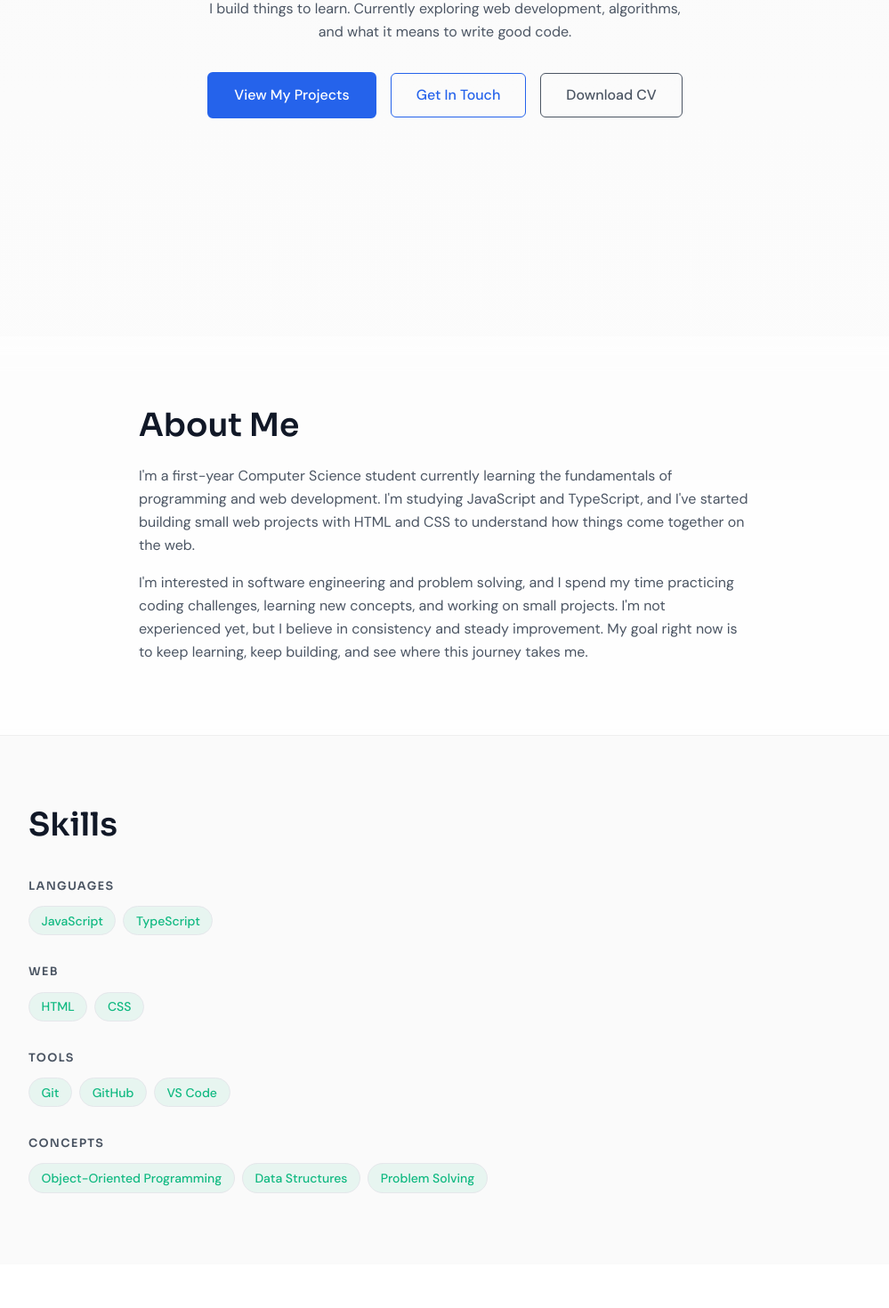
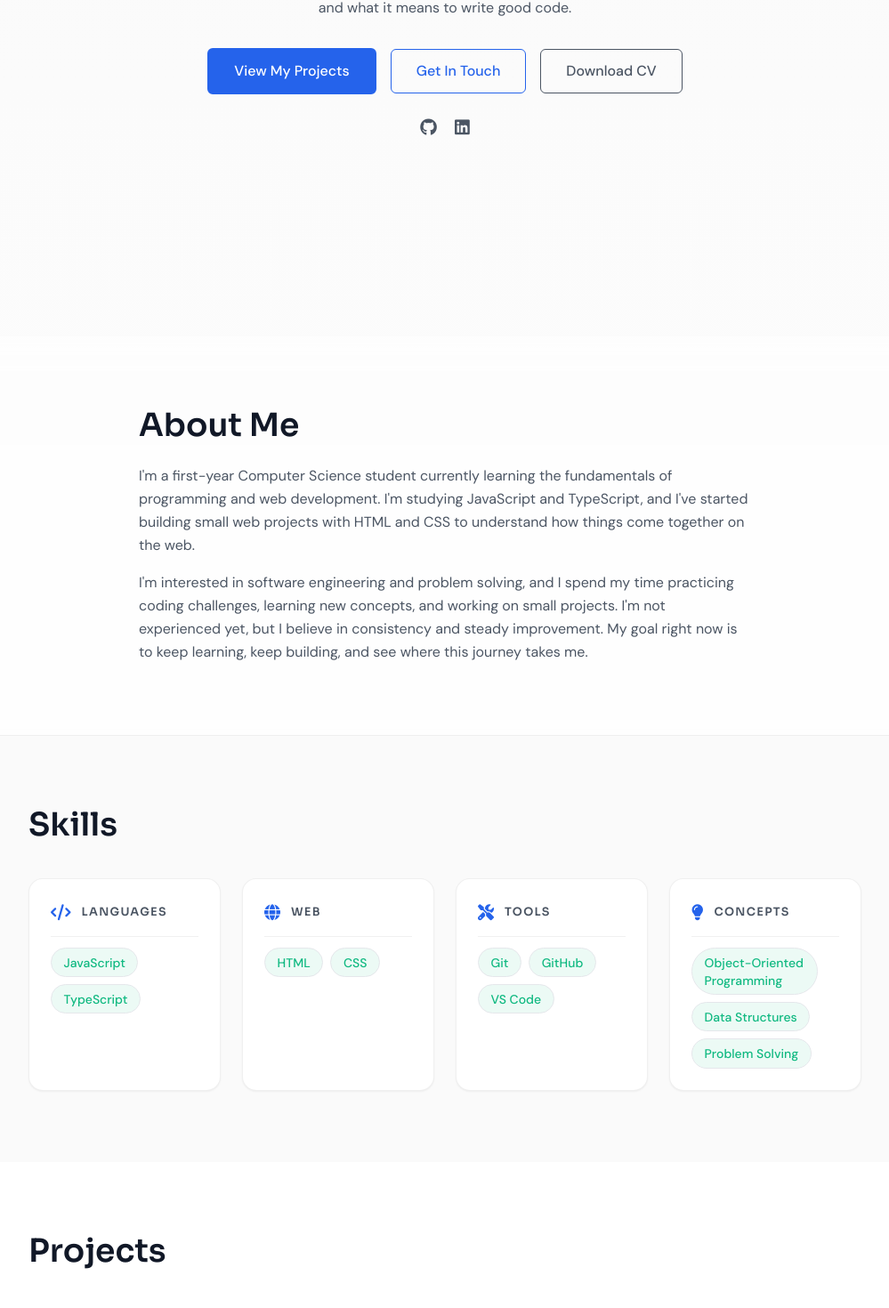
Before and after one commit to ahdevworker03/Abdallah-Hassoun-Portfolio, a React (Vite) app: page / in a window 1280 px wide. Shown: the part 494-1964 px from the top of the page at 89% size, without its empty margins (140-1139 px from the left). Built offline with nearby package versions, Linux system fonts and the light colour scheme.

Commit message:
feat: enhance hero, skills and projects presentation

```diff
--- a/src/components/sections/Hero.tsx
+++ b/src/components/sections/Hero.tsx
@@ -1,4 +1,17 @@
 import Button from "../ui/Button"
+
+const socialLinks = [
+  {
+    label: "GitHub",
+    url: "https://github.com/ahdevworker03",
+    icon: "fa-brands fa-github",
+  },
+  {
+    label: "LinkedIn",
+    url: "https://www.linkedin.com/in/ahdevworker03/",
+    icon: "fa-brands fa-linkedin",
+  },
+]
 
 function Hero() {
   return (
@@ -44,6 +57,20 @@ function Hero() {
             Download CV
           </Button>
         </div>
+        <div className="mt-6 flex items-center gap-5">
+          {socialLinks.map((link) => (
+            <a
+              key={link.label}
+              href={link.url}
+              target="_blank"
+              rel="noopener noreferrer"
+              aria-label={link.label}
+              className="inline-block text-[1.2rem] text-text-secondary no-underline transition-all duration-200 hover:scale-110 hover:text-primary"
+            >
+              <i className={link.icon} />
+            </a>
+          ))}
+        </div>
       </div>
     </section>
   )
--- a/src/components/sections/Skills.tsx
+++ b/src/components/sections/Skills.tsx
@@ -1,5 +1,12 @@
 import { skillCategories } from "../../data/skills"
 import SkillPill from "../ui/SkillPill"
+
+const categoryIcons: Record<string, string> = {
+  Languages: "fa-solid fa-code",
+  Web: "fa-solid fa-globe",
+  Tools: "fa-solid fa-screwdriver-wrench",
+  Concepts: "fa-solid fa-lightbulb",
+}
 
 function Skills() {
   return (
@@ -8,12 +15,22 @@ function Skills() {
         <h2 className="mb-10 font-heading text-3xl font-semibold leading-tight text-text-primary md:text-4xl">
           Skills
         </h2>
+        <div className="grid grid-cols-1 gap-6 md:grid-cols-2 lg:grid-cols-4">
           {skillCategories.map((category) => (
-          <div key={category.name} className="mb-8 last:mb-0">
-            <h3 className="mb-3 font-heading text-[0.8rem] font-semibold uppercase tracking-[0.1em] text-text-secondary">
+            <div
+              key={category.name}
+              className="flex flex-col gap-3 rounded-2xl border border-border bg-surface p-6 shadow-sm transition-all duration-200 overflow-hidden"
+            >
+              <div className="flex items-center gap-3">
+                <i
+                  className={`${categoryIcons[category.name] || "fa-solid fa-tag"} text-lg text-primary`}
+                />
+                <h3 className="font-heading text-[0.8rem] font-semibold uppercase tracking-[0.1em] text-text-secondary">
                   {category.name}
                 </h3>
-            <div className="flex flex-wrap gap-2">
+              </div>
+              <hr className="m-0 border-border" />
+              <div className="flex-1 flex flex-wrap gap-2 content-start">
                 {category.items.map((skill) => (
                   <SkillPill key={skill} name={skill} />
                 ))}
@@ -21,6 +38,7 @@ function Skills() {
             </div>
           ))}
         </div>
+      </div>
     </section>
   )
 }
--- a/src/components/ui/ProjectCard.tsx
+++ b/src/components/ui/ProjectCard.tsx
@@ -27,8 +27,9 @@ function ProjectCard({ project }: ProjectCardProps) {
         href={project.githubUrl}
         target="_blank"
         rel="noopener noreferrer"
-        className="mt-auto inline-block text-[0.9rem] font-medium text-primary no-underline transition-all duration-200 hover:text-accent hover:scale-[1.02]"
+        className="mt-auto inline-flex items-center gap-2 text-[0.9rem] font-medium text-primary no-underline transition-all duration-200 hover:text-accent hover:scale-[1.02]"
       >
+        <i className="fa-brands fa-github text-sm" />
         View on GitHub
       </a>
     </article>
--- a/src/components/ui/SkillPill.tsx
+++ b/src/components/ui/SkillPill.tsx
@@ -4,7 +4,7 @@ interface SkillPillProps {
 
 function SkillPill({ name }: SkillPillProps) {
   return (
-    <span className="inline-block cursor-default rounded-full border border-accent/25 bg-accent-soft px-[0.85rem] py-[0.35rem] font-body text-sm font-medium text-accent transition-all duration-300 ease-smooth hover:scale-105 hover:bg-accent hover:text-white hover:shadow-glow">
+    <span className="inline-block max-w-[calc(100%-1.5rem)] break-words cursor-default rounded-full border border-accent/25 bg-accent-soft px-[0.85rem] py-[0.35rem] font-body text-sm font-medium text-accent transition-all duration-300 ease-smooth hover:scale-105 hover:bg-accent hover:text-white hover:shadow-glow">
       {name}
     </span>
   )
```
Lines whose indentation alone changed are shown as unchanged.
